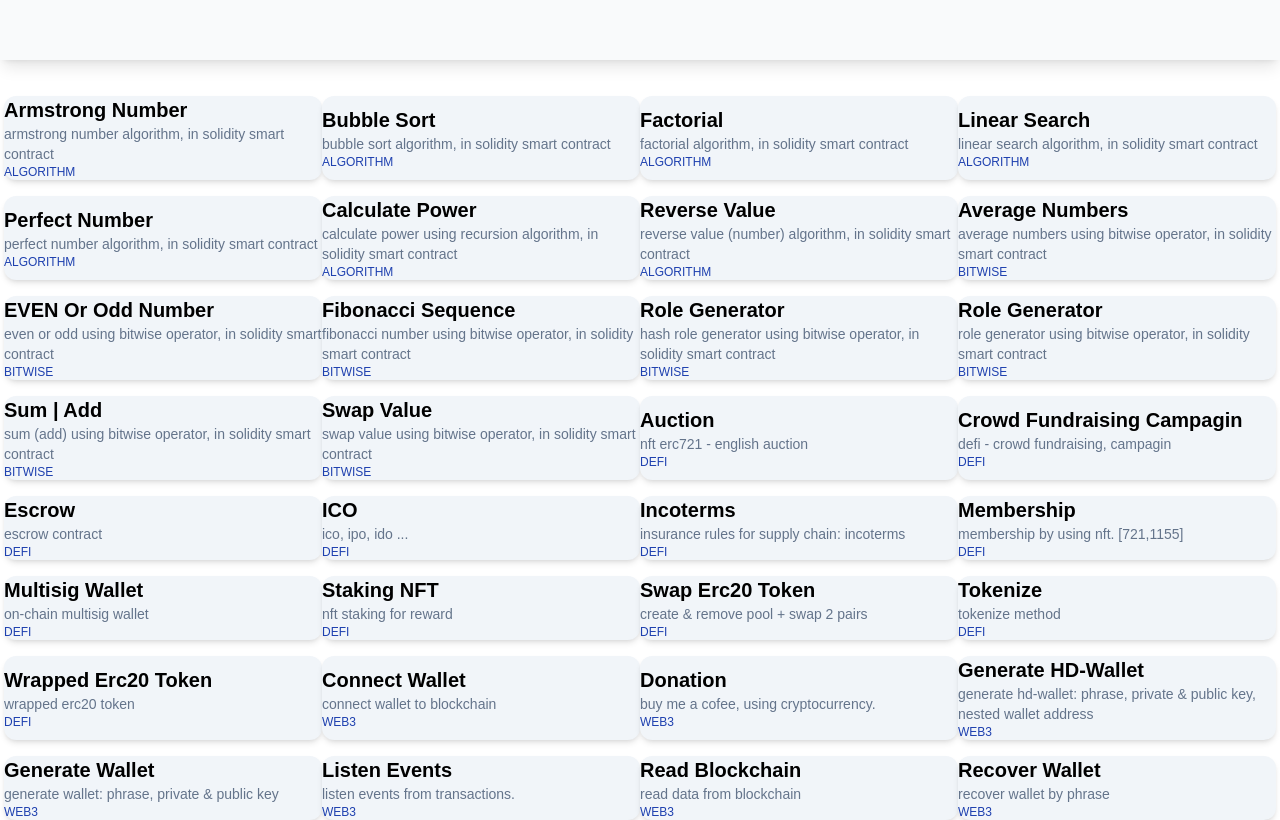
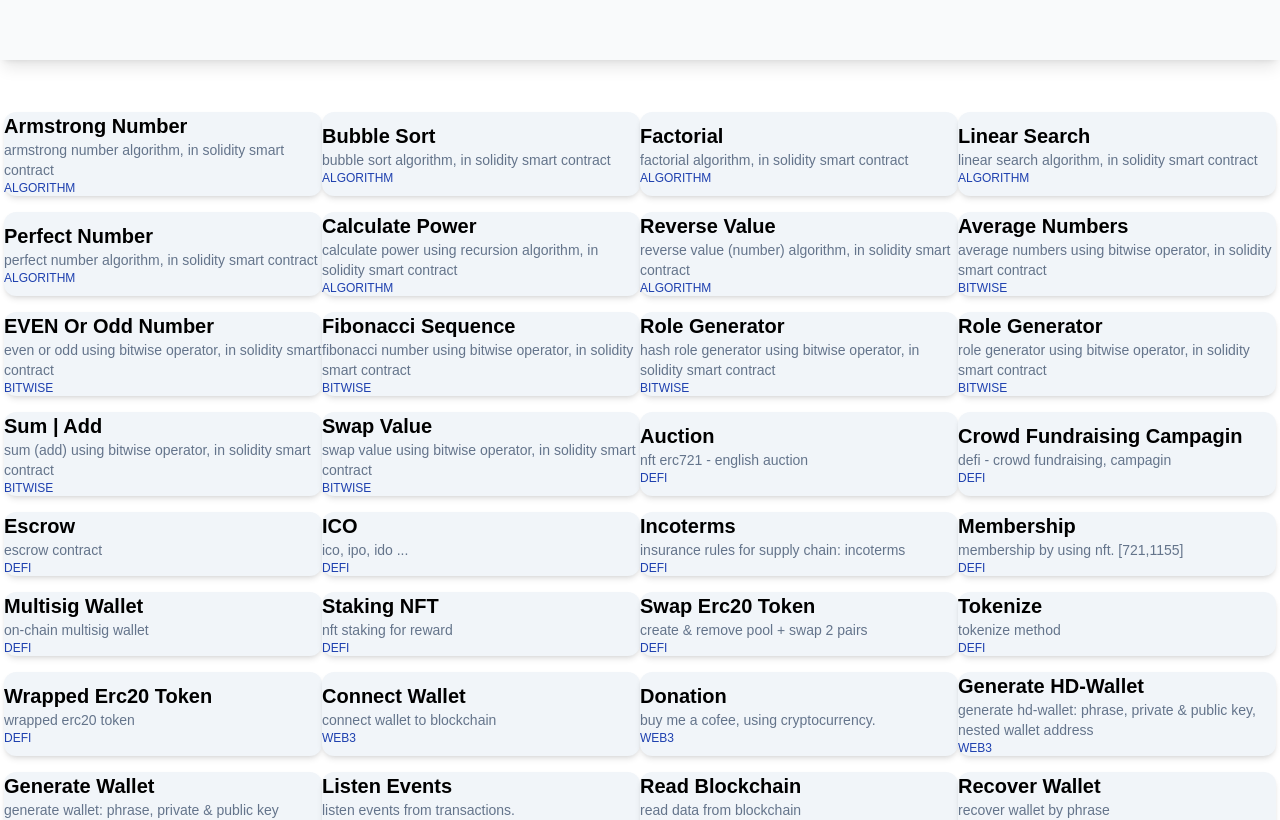
Before and after one commit to mosi-arch/blog, a Next.js app: page / in a window 1280 px wide. Shown: the top 820 px of the page. Built offline with nearby package versions, Linux system fonts and the light colour scheme.

Commit message:
Update layout.js

```diff
--- a/components/layout.js
+++ b/components/layout.js
@@ -34,7 +34,7 @@
             </div>
           </div>
         </nav>
-      <main className='container mx-auto flex-1 w-full'>{children}</main>
+      <main className='container mx-auto flex-1 w-full my-4'>{children}</main>
       <footer className='text-center lg:text-left mt-8 bg-gradient-to-b from-gray-200 to-white'>
         <div className='text-black text-center p-4'>© 2023 &nbsp;|&nbsp; Mosi-sol</div>
       </footer>
```
